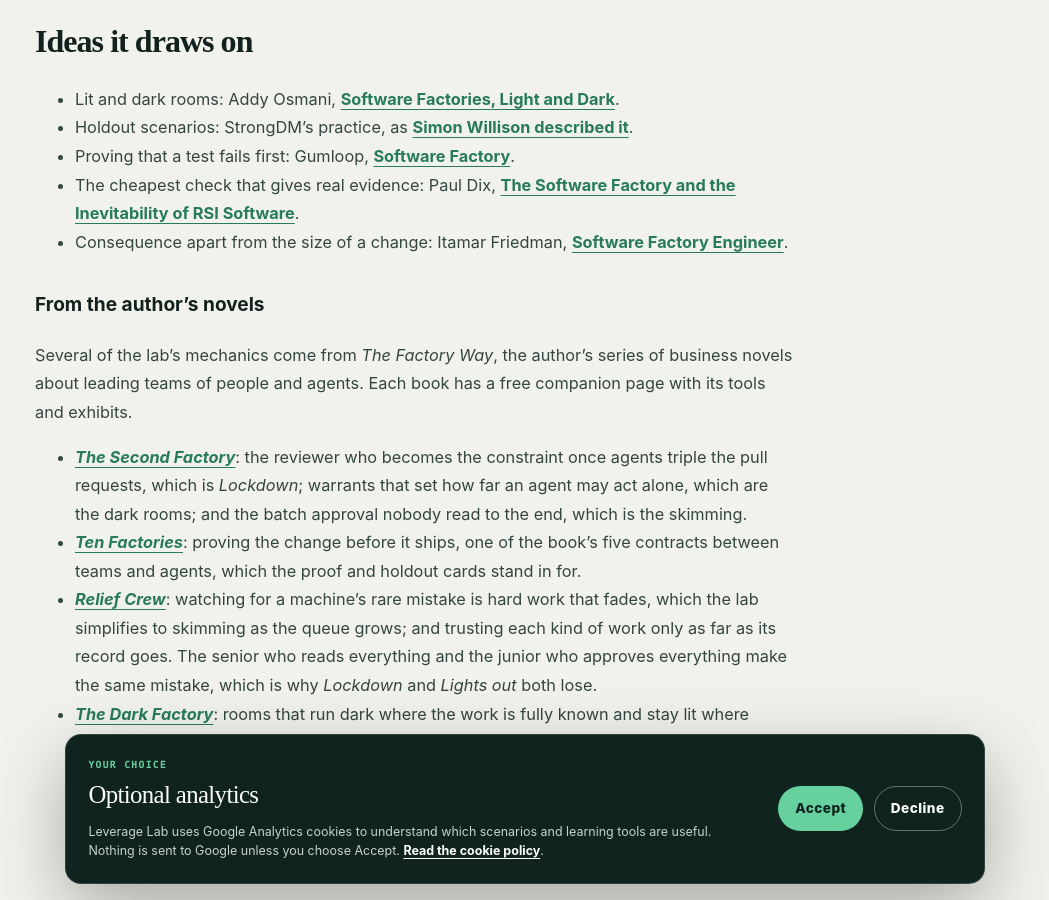
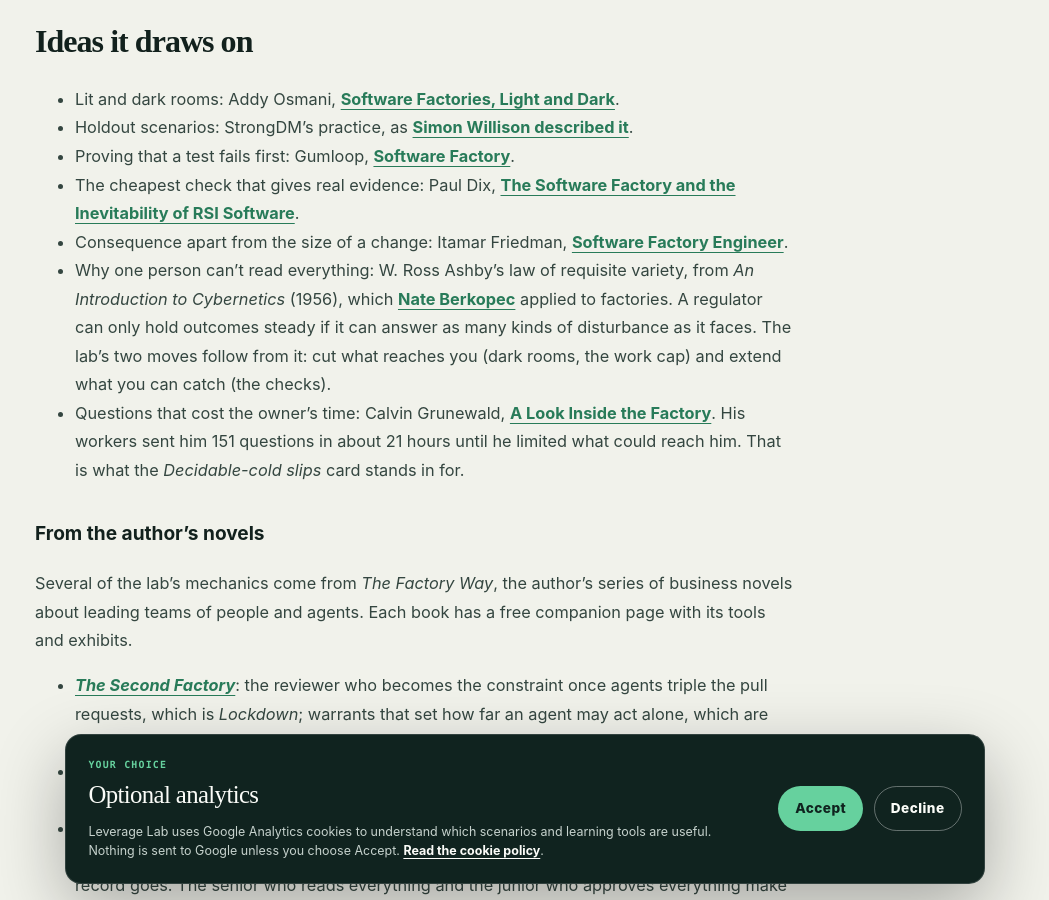
Before and after one commit to billeisenhauer/leverage-lab-web, a Jekyll site: the page built from factory-method.md, in a window 1280 px wide and 900 px high, scrolled down 5991 px. Shown: the whole window, without its empty margins (115-1164 px from the left). Built offline with Jekyll 4.4.1, drawn with Linux system fonts in a browser that asks for light colours.

Commit message:
Credit Ashby and Grunewald on the Factory Lab method page
Adds two entries under "Ideas it draws on": Ashby's law of requisite
variety (via Nate Berkopec) as the reason one owner can't read
everything, and Calvin Grunewald's escalation count as evidence for
the decidable-cold slips card.

Co-Authored-By: Claude Opus 5.5 <noreply@anthropic.com>
Claude-Session: https://claude.ai/code/session_012XG7SNhKxKmP44VTwvjH7K

```diff
--- a/factory-method.md
+++ b/factory-method.md
@@ -141,6 +141,8 @@ The source is small: [`factory.mjs`](https://github.com/billeisenhauer/leverage-
 - Proving that a test fails first: Gumloop, [Software Factory](https://www.gumloop.com/engineering/software-factory).
 - The cheapest check that gives real evidence: Paul Dix, [The Software Factory and the Inevitability of RSI Software](https://pauldix.com/the-software-factory-and-the-inevitability-of-rsi-software).
 - Consequence apart from the size of a change: Itamar Friedman, [Software Factory Engineer](https://x.com/itamar_mar/status/2118356299612033305).
+- Why one person can't read everything: W. Ross Ashby's law of requisite variety, from *An Introduction to Cybernetics* (1956), which [Nate Berkopec](https://x.com/nateberkopec/status/2121351844039680301) applied to factories. A regulator can only hold outcomes steady if it can answer as many kinds of disturbance as it faces. The lab's two moves follow from it: cut what reaches you (dark rooms, the work cap) and extend what you can catch (the checks).
+- Questions that cost the owner's time: Calvin Grunewald, [A Look Inside the Factory](https://thebuildingmachine.com/p/a-look-inside-the-factory). His workers sent him 151 questions in about 21 hours until he limited what could reach him. That is what the *Decidable-cold slips* card stands in for.
 
 ### From the author's novels
 
```
